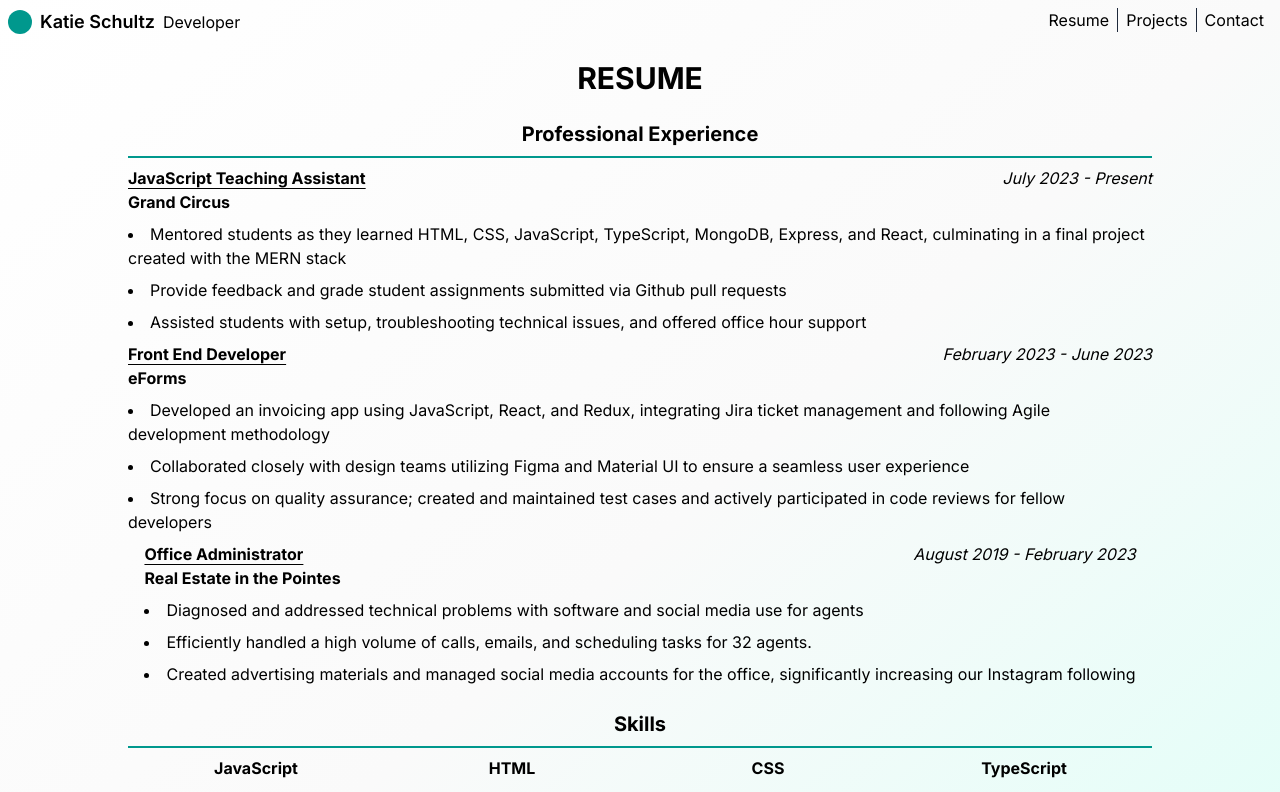
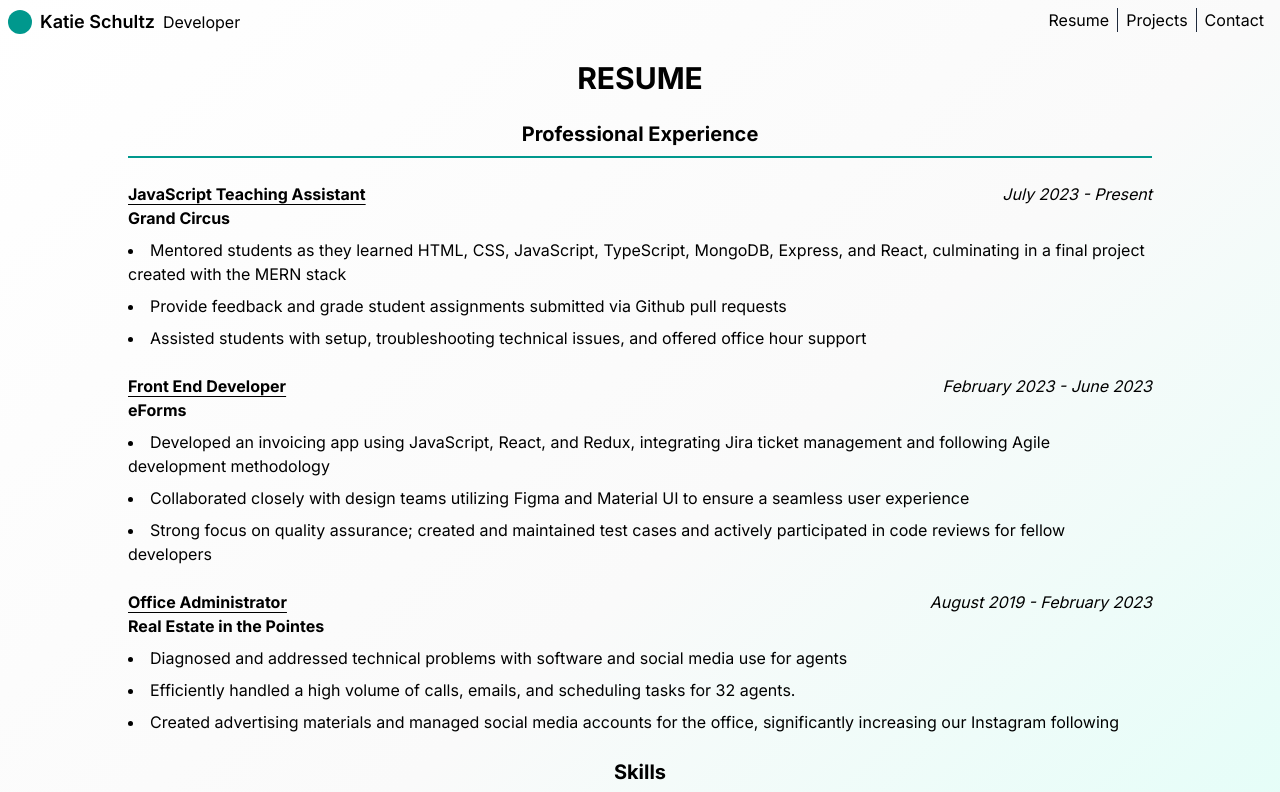
Before and after one commit to KatSchultz/portfolio, a Next.js app: page /resume in a window 1280 px wide. Shown: the top 792 px of the page. Built offline with nearby package versions, Linux system fonts and the light colour scheme.

Commit message:
resume layout spacing

```diff
--- a/src/app/resume/page.tsx
+++ b/src/app/resume/page.tsx
@@ -13,7 +13,7 @@ export default function ResumePage() {
         <h3 className="font-bold text-xl mt-4">Professional Experience</h3>
         <Divider />
         {workExperience.map((job) => (
-          <div key={job.title}>
+          <div key={job.title} className="w-full mt-4">
             <div className="flex flex-col md:flex-row md:justify-between">
               <div>
                 <h4 className="font-bold underline underline-offset-4">
```
